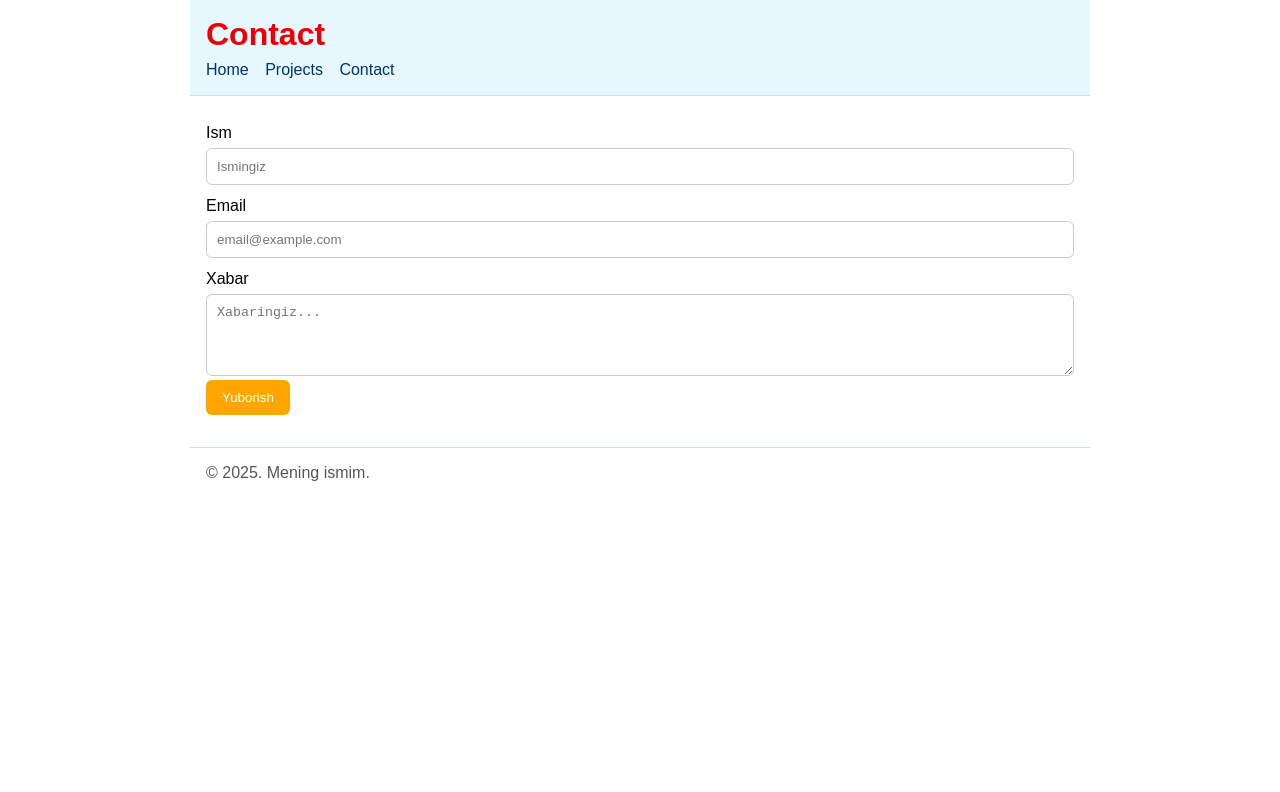
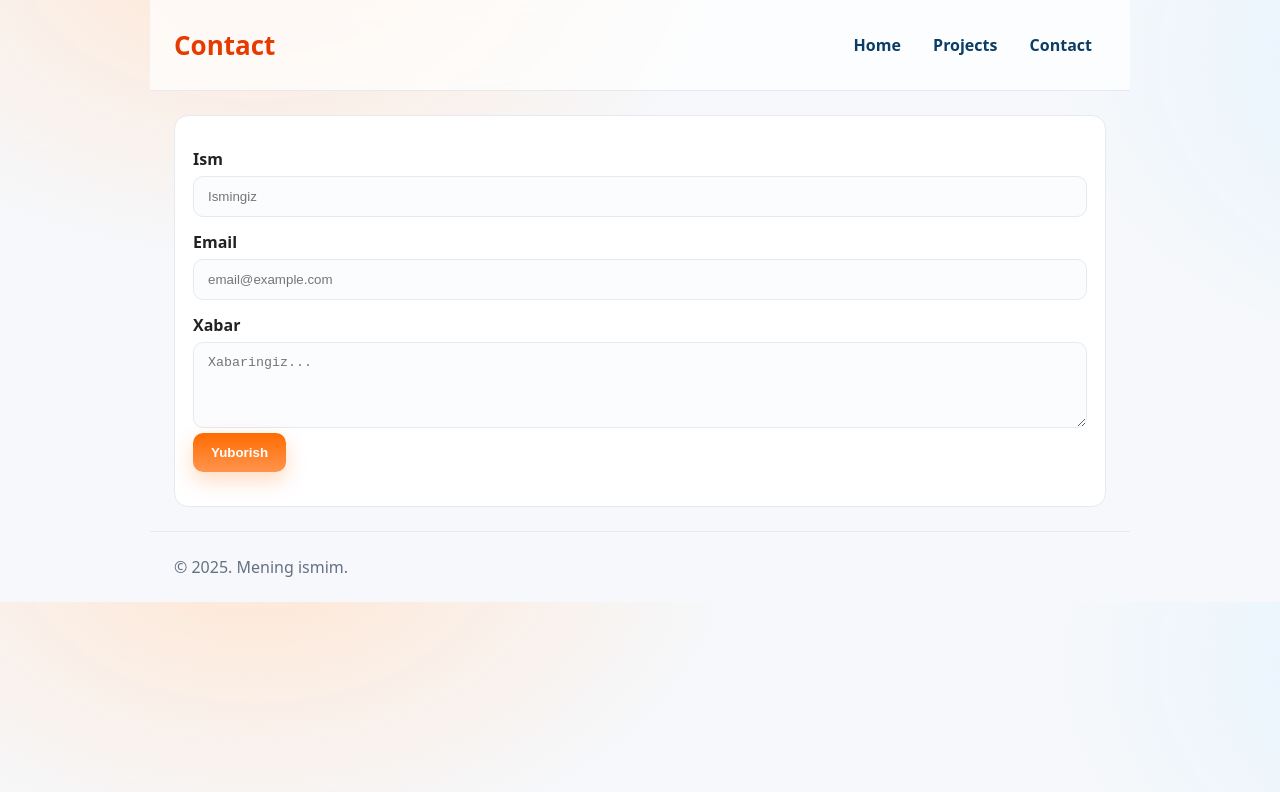
Before and after one commit to nodirbekgafforov89-dev/portfolio_site, a plain HTML site: page contact.html in a window 1280 px wide. Drawn offline with Linux system fonts and the light colour scheme.

Commit message:
Add files via upload

```diff
--- a/app.js
+++ b/app.js
@@ -2,8 +2,8 @@
 const btn = document.getElementById('changeTitleBtn');
 if (btn) {
   btn.addEventListener('click', () => {
-    const title = document.getElementById('title');
-    title.textContent = "Matn o'zgartirildi! 🚀";
+    const h2 = document.querySelector('main h2');
+    h2.textContent = "Matn o'zgartirildi! 🚀";
   });
 }
 
--- a/contact.html
+++ b/contact.html
@@ -3,12 +3,14 @@
 <title>Contact</title><link rel="stylesheet" href="styles.css">
 </head><body>
 <header class="container">
-  <h1>Contact</h1>
-  <nav>
-    <a href="index.html">Home</a>
-    <a href="projects.html">Projects</a>
-    <a href="contact.html">Contact</a>
-  </nav>
+  <div class="row">
+    <h1 class="brand">Contact</h1>
+    <nav>
+      <a href="index.html">Home</a>
+      <a href="projects.html">Projects</a>
+      <a href="contact.html">Contact</a>
+    </nav>
+  </div>
 </header>
 
 <main class="container">
--- a/styles.css
+++ b/styles.css
@@ -1,16 +1,84 @@
-*{box-sizing:border-box} body{margin:0;font-family:Arial}
-.container{max-width:900px;margin:0 auto;padding:16px}
-header{background:#e6f7ff;border-bottom:1px solid #cde}
-header h1{color:#e00;margin:0 0 8px}
-nav a{margin-right:12px;text-decoration:none;color:#036}
-nav a:hover{text-decoration:underline}
-section h2{margin-top:0}
-button{background:orange;color:#fff;border:0;border-radius:6px;padding:10px 16px;cursor:pointer}
-button:hover{background:#d97a00}
-.card-grid{display:grid;grid-template-columns:repeat(auto-fit,minmax(220px,1fr));gap:16px}
-.card{background:#fff;border:1px solid #ddd;border-radius:8px;padding:12px}
-input,textarea{width:100%;padding:10px;border:1px solid #ccc;border-radius:6px}
-label{display:block;margin:12px 0 6px}
-.success{color:#0a0}
-.error{color:#d00}
-footer{border-top:1px solid #cde;color:#555}
+/* ====== Base ====== */
+*{box-sizing:border-box}
+:root{
+  --bg:#f6f8fb;
+  --card:#ffffff;
+  --text:#222;
+  --muted:#667085;
+  --brand:#ff6b00;
+  --brand-2:#ff944d;
+  --border:#e6e9ef;
+}
+html,body{margin:0;padding:0}
+body{
+  font-family: system-ui, -apple-system, Segoe UI, Roboto, Ubuntu, "Helvetica Neue", Arial, sans-serif;
+  background: radial-gradient(1200px 800px at 20% -10%, #ffe6d3 0%, transparent 40%),
+              radial-gradient(1200px 800px at 120% 10%, #e0f2ff 0%, transparent 40%),
+              var(--bg);
+  color:var(--text);
+}
+
+/* ====== Layout ====== */
+.container{max-width:980px;margin:0 auto;padding:24px}
+header{
+  position:sticky; top:0; z-index:10;
+  backdrop-filter: blur(8px);
+  background:rgba(255,255,255,.7);
+  border-bottom:1px solid var(--border);
+}
+header .row{display:flex;align-items:center;justify-content:space-between;gap:16px}
+.brand{font-size:26px;font-weight:800;color:#e63b00;margin:0}
+
+/* ====== Nav ====== */
+nav a{
+  display:inline-block; padding:10px 14px; border-radius:10px;
+  color:#0b3d66; text-decoration:none; font-weight:600;
+}
+nav a:hover{background:#eef6ff}
+
+/* ====== Sections / cards ====== */
+section{margin:28px 0}
+h2{margin:0 0 10px;font-size:24px}
+p{color:var(--muted);line-height:1.65}
+
+/* Button */
+button{
+  background:linear-gradient(180deg,var(--brand),var(--brand-2));
+  color:#fff;border:0;border-radius:10px;padding:12px 18px;
+  font-weight:700; cursor:pointer; box-shadow:0 8px 20px rgba(255,107,0,.25);
+  transition:transform .15s ease, box-shadow .15s ease;
+}
+button:hover{transform:translateY(-1px); box-shadow:0 12px 26px rgba(255,107,0,.35)}
+button:active{transform:translateY(0)}
+
+/* Cards grid (Projects) */
+.card-grid{
+  display:grid; gap:18px;
+  grid-template-columns: repeat(auto-fit, minmax(240px,1fr));
+}
+.card{
+  background:var(--card); border:1px solid var(--border); border-radius:14px;
+  padding:18px; box-shadow:0 6px 18px rgba(12, 26, 75, .06);
+}
+.card h3{margin:0 0 8px}
+.card p{margin:0 0 12px}
+
+/* Contact form */
+form{background:var(--card);border:1px solid var(--border);border-radius:14px;padding:18px}
+label{display:block;margin:14px 0 6px;font-weight:600}
+input,textarea{
+  width:100%; padding:12px 14px; border:1px solid var(--border); border-radius:10px;
+  outline:none; background:#fbfcfe;
+}
+input:focus,textarea:focus{border-color:#9bd0ff; box-shadow:0 0 0 4px #e6f3ff}
+.success{color:#0a0;margin-top:10px}
+.error{color:#d00;margin-top:10px}
+
+/* Footer */
+footer{border-top:1px solid var(--border); color:var(--muted); margin-top:32px}
+
+/* ====== Responsive tweaks ====== */
+@media (max-width:640px){
+  .brand{font-size:20px}
+  nav a{padding:8px 10px}
+}
```
Also changed, not shown: index.html (+8 -6 lines), projects.html (+8 -6 lines).
